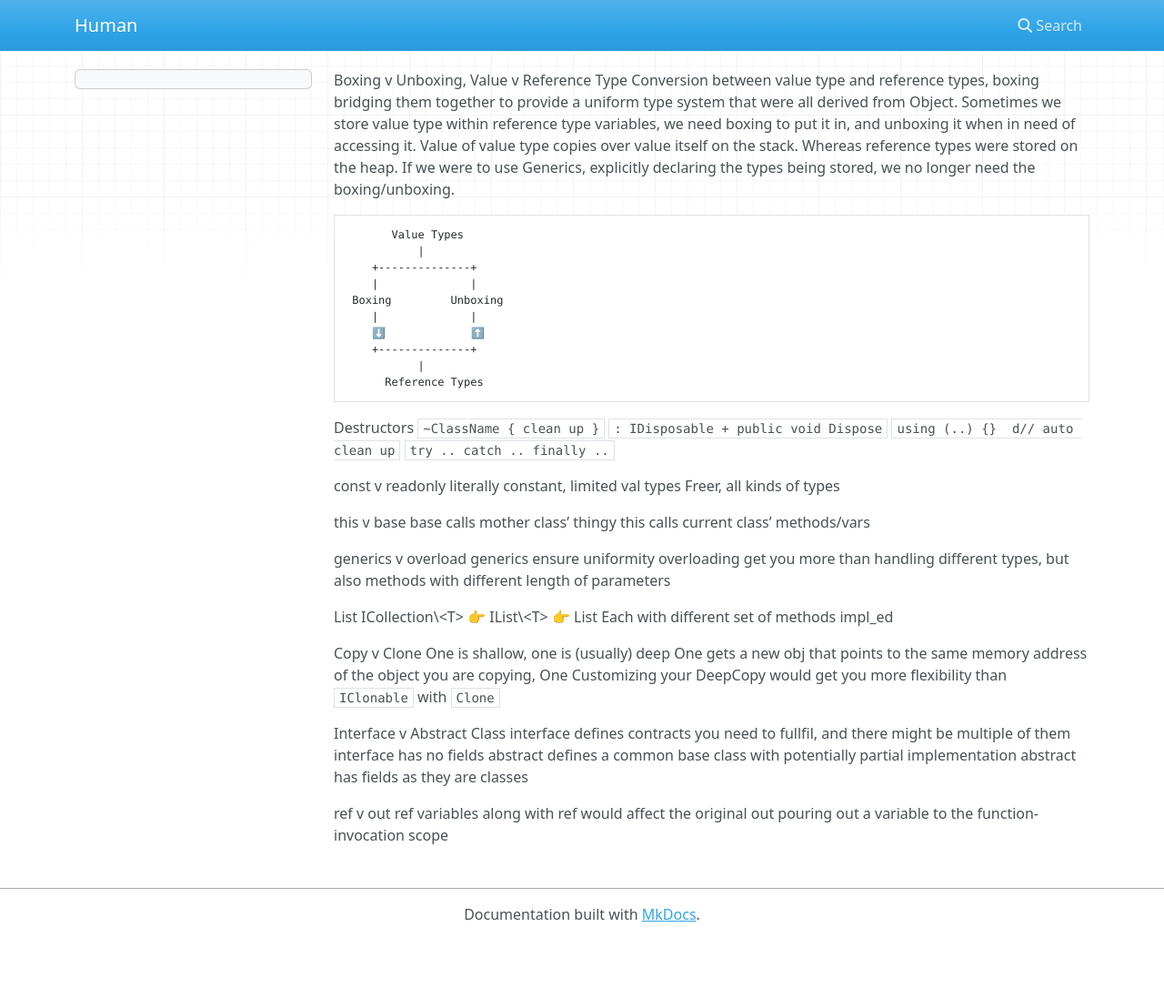
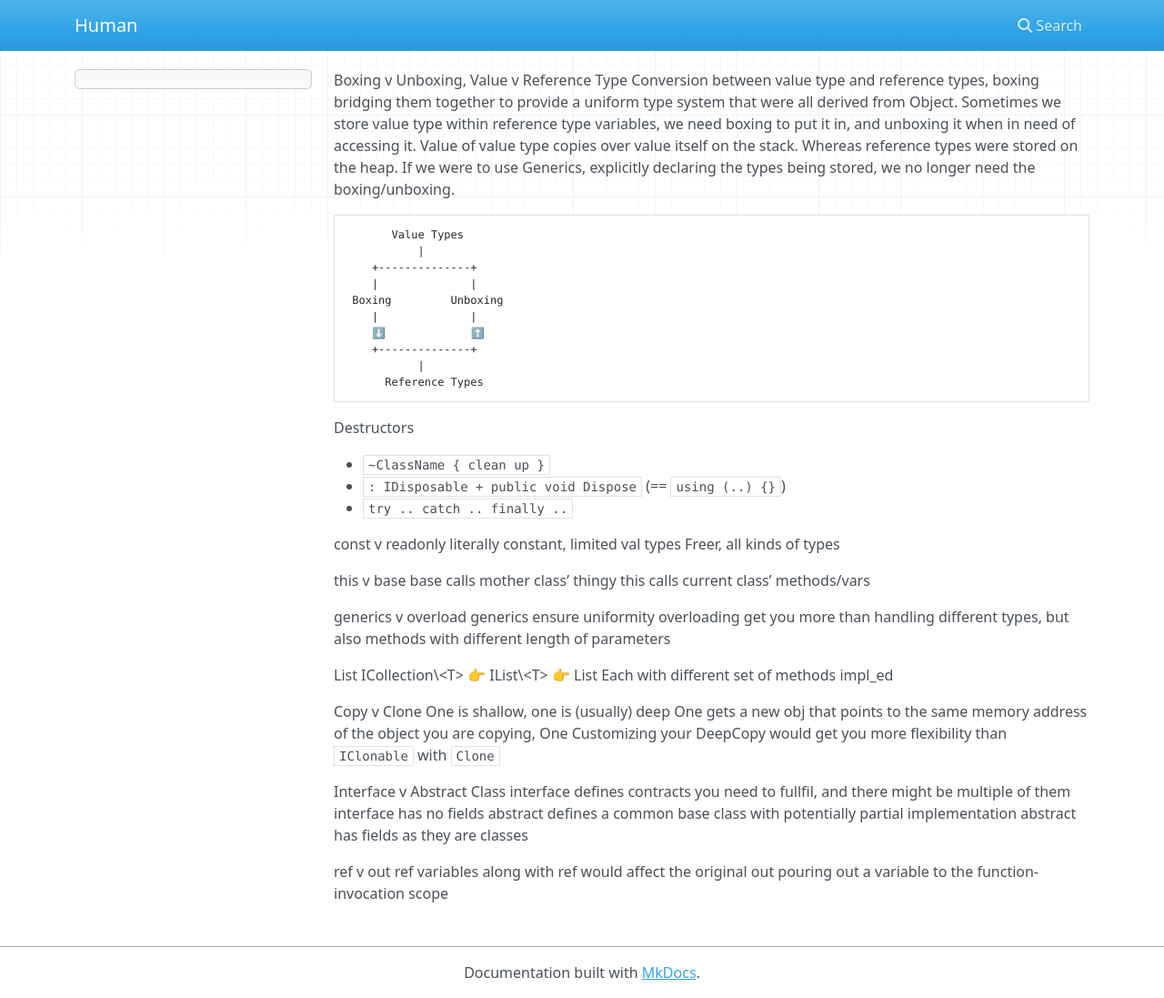
Before and after one commit to codingEzio/codingEzio.github.io, an MkDocs documentation site: the page built from docs/hands-on/core-csharp-n-dotnet.md, in a window 1280 px wide and 1097 px high. Shown: the whole window at 91% size. Built offline with MkDocs 1.6.1, drawn with Linux system fonts in a browser that asks for light colours; nearby versions of some CDN libraries.

````diff
--- a/docs/hands-on/core-csharp-n-dotnet.md
+++ b/docs/hands-on/core-csharp-n-dotnet.md
@@ -19,10 +19,10 @@ If we were to use Generics, explicitly declaring the types being stored, we no l
 ```
 
 Destructors
-`~ClassName { clean up }`
-`: IDisposable + public void Dispose`
-`using (..) {}  d// auto clean up`
-`try .. catch .. finally ..`
+
+- `~ClassName { clean up }`
+- `: IDisposable + public void Dispose` (== `using (..) {}`)
+- `try .. catch .. finally ..`
 
 const v readonly
 literally constant, limited val types
````
Also changed, not shown: docs/hands-on/core-database.md (+1 -0 lines).
